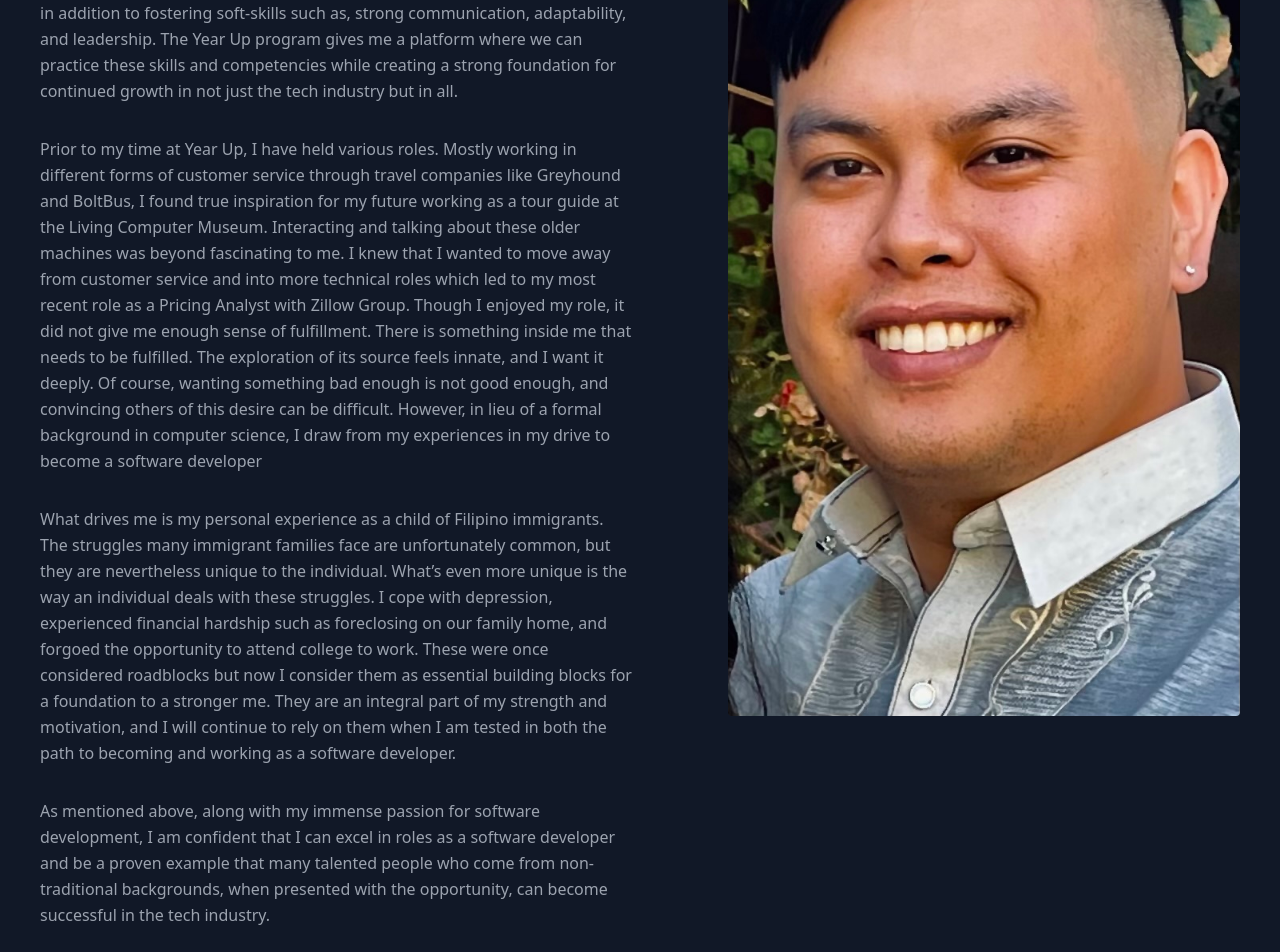
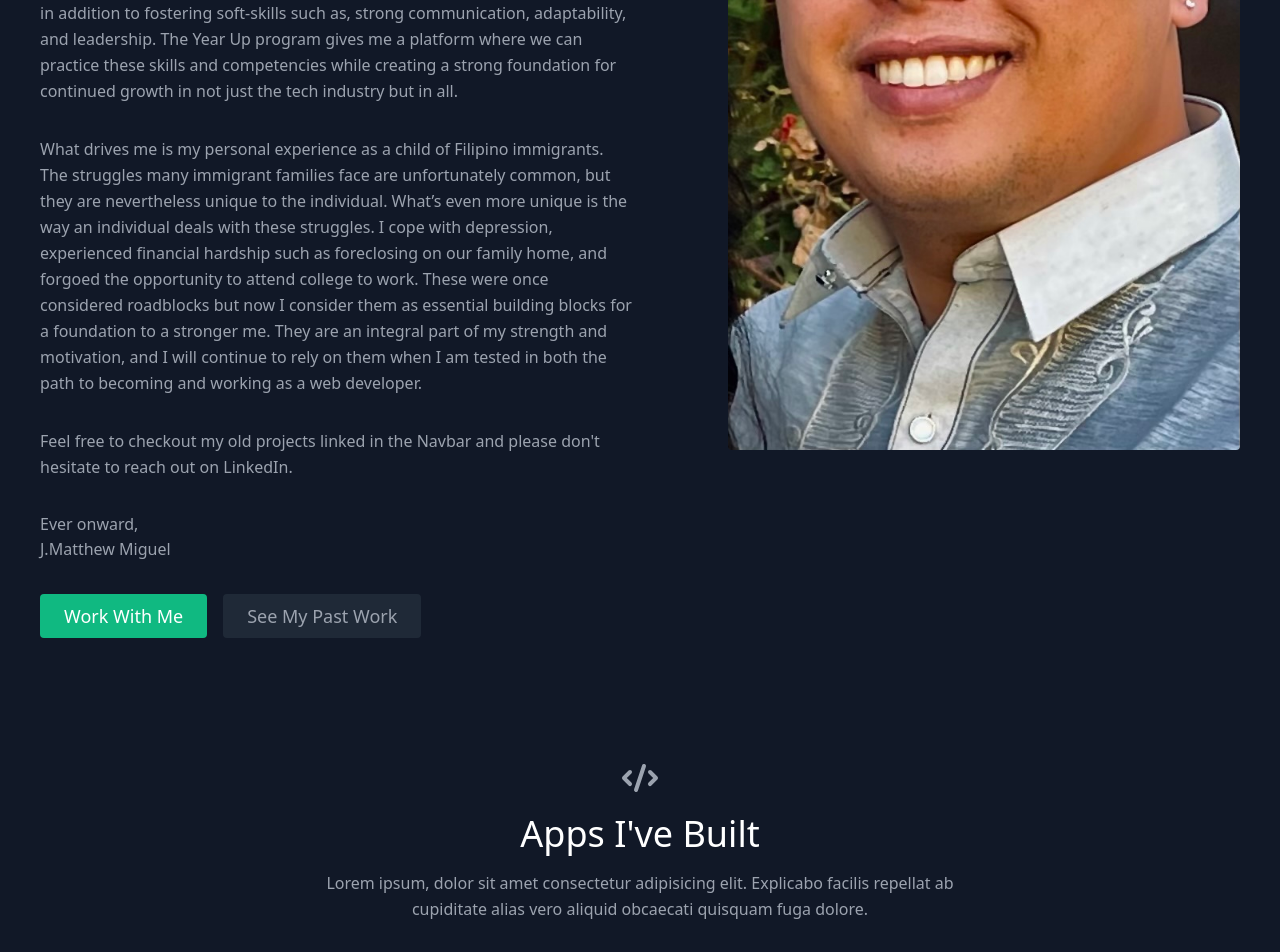
Before and after one commit to jamiguel23/my-portfolio, a React (Create React App) app: page / in a window 1280 px wide. Shown: the part 820-1772 px from the top of the page. Built offline with nearby package versions, Linux system fonts and the light colour scheme.

Commit message:
shorted bio

```diff
--- a/src/components/About.js
+++ b/src/components/About.js
@@ -10,7 +10,7 @@ export default function About() {
             <br className="hidden lg:inline-block" />Welcome to my Portfolio!
           </h1>
           <p className="mb-8 leading-relaxed">
-            Software developer and former Pricing Analyst
+            Web developer and former Pricing Analyst
             with Zillow Group with home pricing analytics
             and customer service background driven to
             continue education in web development while
@@ -52,28 +52,6 @@ export default function About() {
             growth in not just the tech industry but in all.
           </p>
 
-          <p className="mb-8 leading-relaxed">Prior to my time at Year Up, I have held various
-            roles. Mostly working in different forms of
-            customer service through travel companies like
-            Greyhound and BoltBus, I found true inspiration
-            for my future working as a tour guide at the
-            Living Computer Museum. Interacting and talking
-            about these older machines was beyond
-            fascinating to me. I knew that I wanted to move
-            away from customer service and into more
-            technical roles which led to my most recent role
-            as a Pricing Analyst with Zillow Group. Though I
-            enjoyed my role, it did not give me enough sense
-            of fulfillment. There is something inside me
-            that needs to be fulfilled. The exploration of
-            its source feels innate, and I want it deeply.
-            Of course, wanting something bad enough is not
-            good enough, and convincing others of this
-            desire can be difficult. However, in lieu of a
-            formal background in computer science, I draw
-            from my experiences in my drive to become a
-            software developer</p>
-
           <p className="mb-8 leading-relaxed">What drives me is my personal experience as a
             child of Filipino immigrants. The struggles many
             immigrant families face are unfortunately
@@ -89,17 +67,10 @@ export default function About() {
             integral part of my strength and motivation, and
             I will continue to rely on them when I am tested
             in both the path to becoming and working as a
-            software developer.
+            web developer.
 
           </p>
 
-          <p className="mb-8 leading-relaxed">As mentioned above, along with my immense passion
-            for software development, I am confident that I
-            can excel in roles as a software developer and
-            be a proven example that many talented people
-            who come from non-traditional backgrounds, when
-            presented with the opportunity, can become
-            successful in the tech industry.</p>
 
           <p className="mb-8 leading-relaxed"> Feel free to checkout my old projects linked in
             the Navbar and please don't hesitate to reach
```
